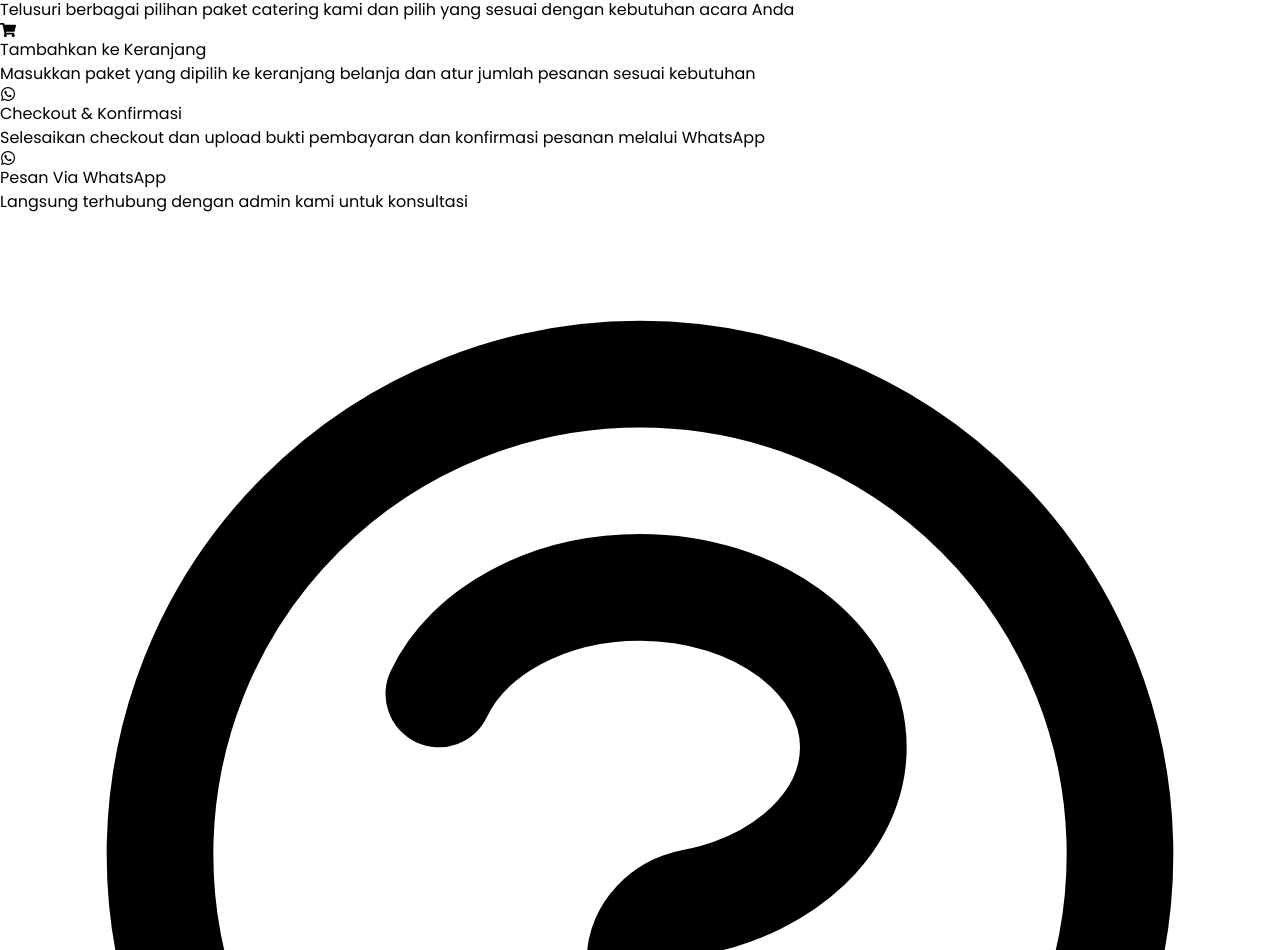
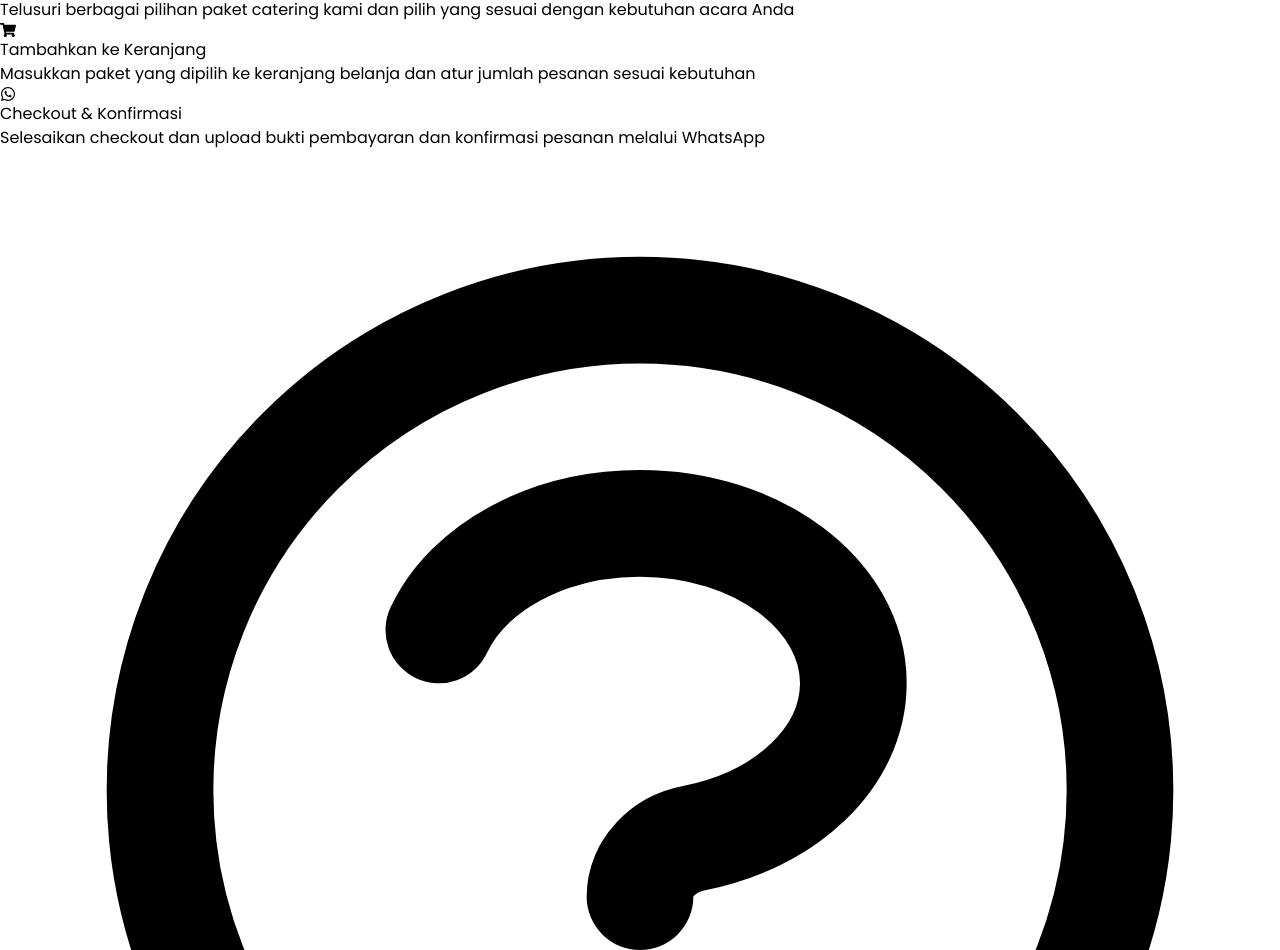
Before and after one commit to rizallfrm/Web-Catering-FE, a React (Vite) app: page / in a window 1280 px wide. Shown: the part 5002-5952 px from the top of the page. Built offline with nearby package versions, Linux system fonts and the light colour scheme.

Commit message:
update: modify OrderProcess

```diff
--- a/src/components/Fragments/OrderProcess.jsx
+++ b/src/components/Fragments/OrderProcess.jsx
@@ -174,22 +174,6 @@ const OrderProcess = () => {
             ))}
           </div>
         </div>
-
-        {/* CTA Button */}
-        <div className="text-center mt-8 md:mt-12">
-          <button
-            className="px-8 py-3 bg-amber-500 hover:bg-amber-600 text-white rounded-full
-                      font-medium transition-all duration-300 shadow-md hover:shadow-lg
-                      transform hover:scale-105 focus:outline-none focus:ring-2 focus:ring-amber-500
-                      focus:ring-offset-2 flex items-center mx-auto"
-          >
-            <FaWhatsapp className="mr-2" />
-            Pesan Via WhatsApp
-          </button>
-          <p className="text-gray-500 text-sm mt-3">
-            Langsung terhubung dengan admin kami untuk konsultasi
-          </p>
-        </div>
       </div>
     </section>
   );
```
